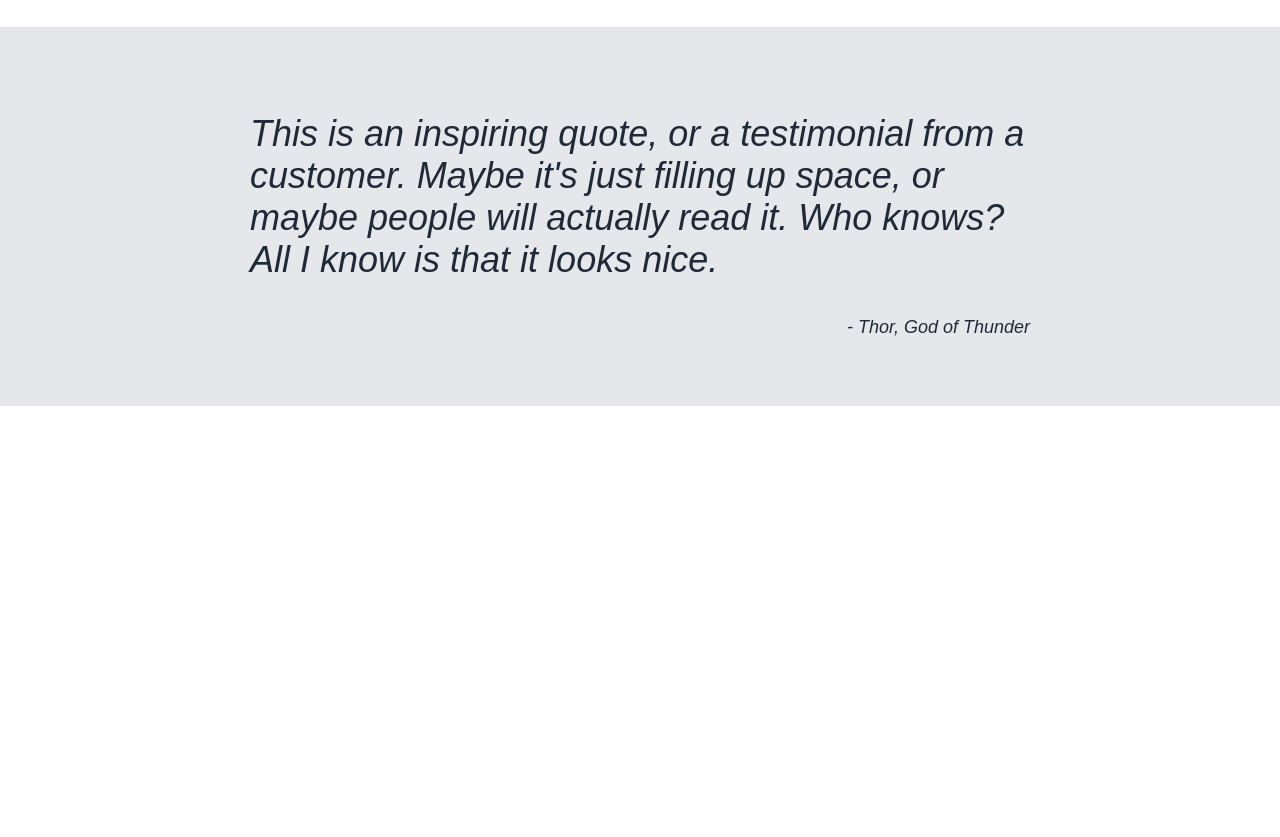
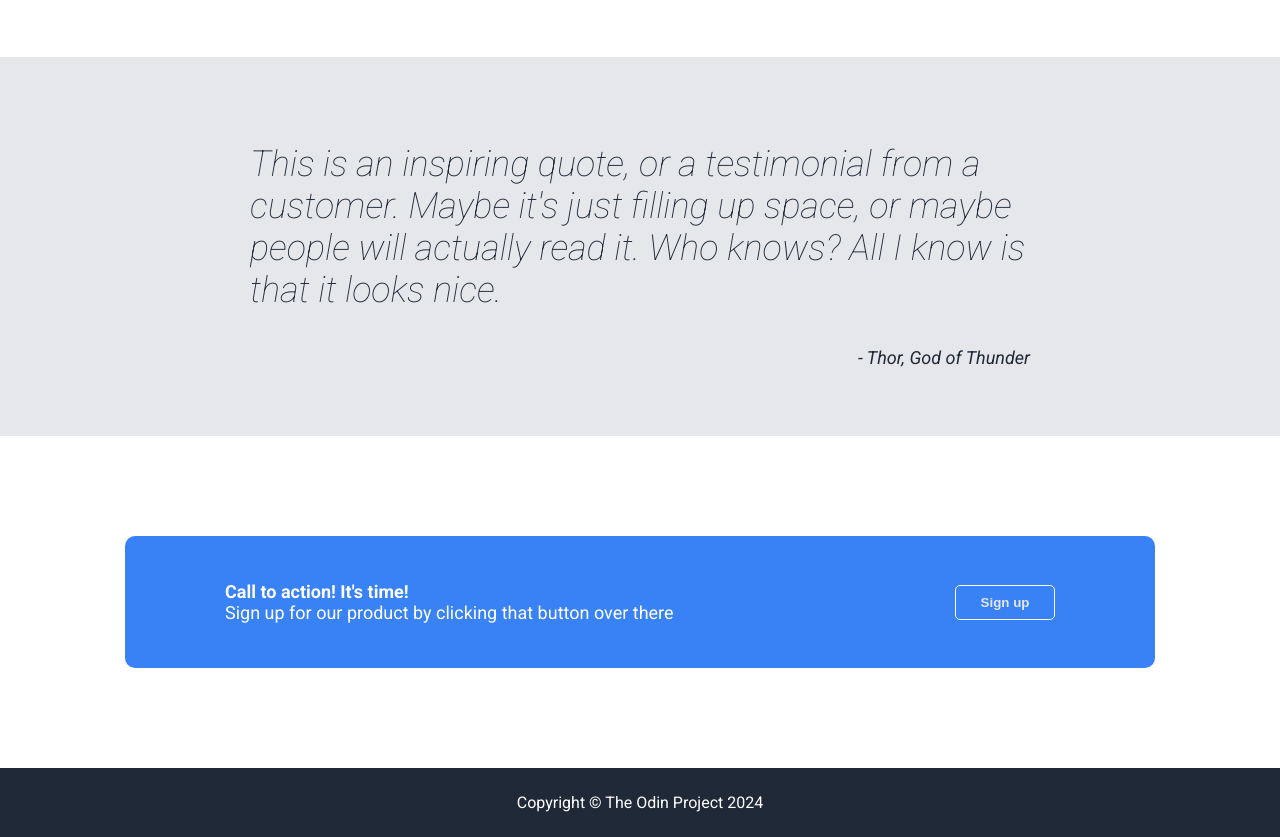
Before and after one commit to Ronald-Ruckus/odin-landing-page, a plain HTML site: page index.html in a window 1280 px wide. Shown: the part 876-1713 px from the top of the page. Before the commit the page ends 1312 px from the top, so only its background shows below. Drawn offline with Linux system fonts and the light colour scheme.

Commit message:
COMPLETED PAGE! - Added CTA and Footer Sections - Fixed unclosed .more-info div - Added Roboto font using Google Fonts

```diff
--- a/index.html
+++ b/index.html
@@ -2,6 +2,9 @@
 <html>
 <head>
     <link rel="stylesheet" href="style.css">
+    <link rel="preconnect" href="https://fonts.googleapis.com">
+<link rel="preconnect" href="https://fonts.gstatic.com" crossorigin>
+<link href="https://fonts.googleapis.com/css2?family=Roboto:ital,wght@0,100;0,300;0,400;0,500;0,700;0,900;1,100;1,300;1,400;1,500;1,700;1,900&display=swap" rel="stylesheet">
     <meta charset="UTF-8">
     <title>Landing Page</title>
 </head>
@@ -55,6 +58,7 @@
                 illustration or image
             </div>
         </div>
+    </div>
 
         <div class="quote">
             <div class="text">
@@ -65,6 +69,21 @@
                 <p class="credit"> - Thor, God of Thunder</p>
             </div>
         </div>
+
+        <div class="cta">
+            <div class="cta-card">
+                <div class="cta-text">
+                    <div class="main-text"> Call to action! It's time!</div>
+                    <div class="secondary-text">Sign up for our product by clicking that
+                    button over there</div>
+                </div>
+                <button><a href="#">Sign up</a></button>
+            </div>
+        </div>
+
+        <div class="footer">
+                Copyright &#169; The Odin Project 2024
+        </div>
 </body>
 
 </html>
--- a/style.css
+++ b/style.css
@@ -1,5 +1,5 @@
 body{
-    font-family: Arial;
+    font-family: Roboto;
     color: white;
     margin: 0;
 
@@ -11,6 +11,7 @@ ul{
     margin: 0px;
     gap: 20px;
     font-size: 18px;
+    font-weight: lighter;
 }
 
 a{
@@ -24,6 +25,14 @@ a{
    background-color: #1F2937;
    padding: 0px 125px;
 
+}
+
+.footer{
+    display:flex;
+    align-items: center;
+    justify-content: center;
+    background-color: #1F2937;
+    padding: 25px 0px;
 }
 
 .header{
@@ -48,12 +57,14 @@ a{
     flex-basis: 425px;
     gap:10px;
 }
-.main-text{
+
+
+.hero .main-text{
     font-size: 48px;
     font-weight: bolder;
 }
 
-.secondary-text{
+.hero .secondary-text{
     color:#E5E7EB;
     font-size: 18px;
 
@@ -96,6 +107,7 @@ a{
     flex-basis: 200px;
     align-items: center;
     gap:10px;
+    font-weight: normal;
 }
 
 
@@ -122,4 +134,38 @@ a{
 .credit{
     text-align: right;
     font-size: 18px;
+    font-weight: bolder;
 }
+
+.cta{
+    padding: 100px 125px;
+}
+
+.cta-card{
+    background-color: #3882F6;
+    color: white;
+    border-radius: 10px;
+    display: flex;
+    justify-content: space-between;
+    align-items: center;
+    gap: 150px;
+    font-size: 18px;
+    padding: 45px 100px;
+}
+
+.cta-card .main-text{
+    font-weight: bolder;
+}
+.cta-card .secondary-text{
+    font-weight: normal;
+}
+
+.cta button{
+    background-color: #3882F6;
+    color: white;
+    font-weight: bold;
+    border-radius: 5px;
+    border:1px white solid;
+    width: 100px;
+    height: 35px;
+}
```
